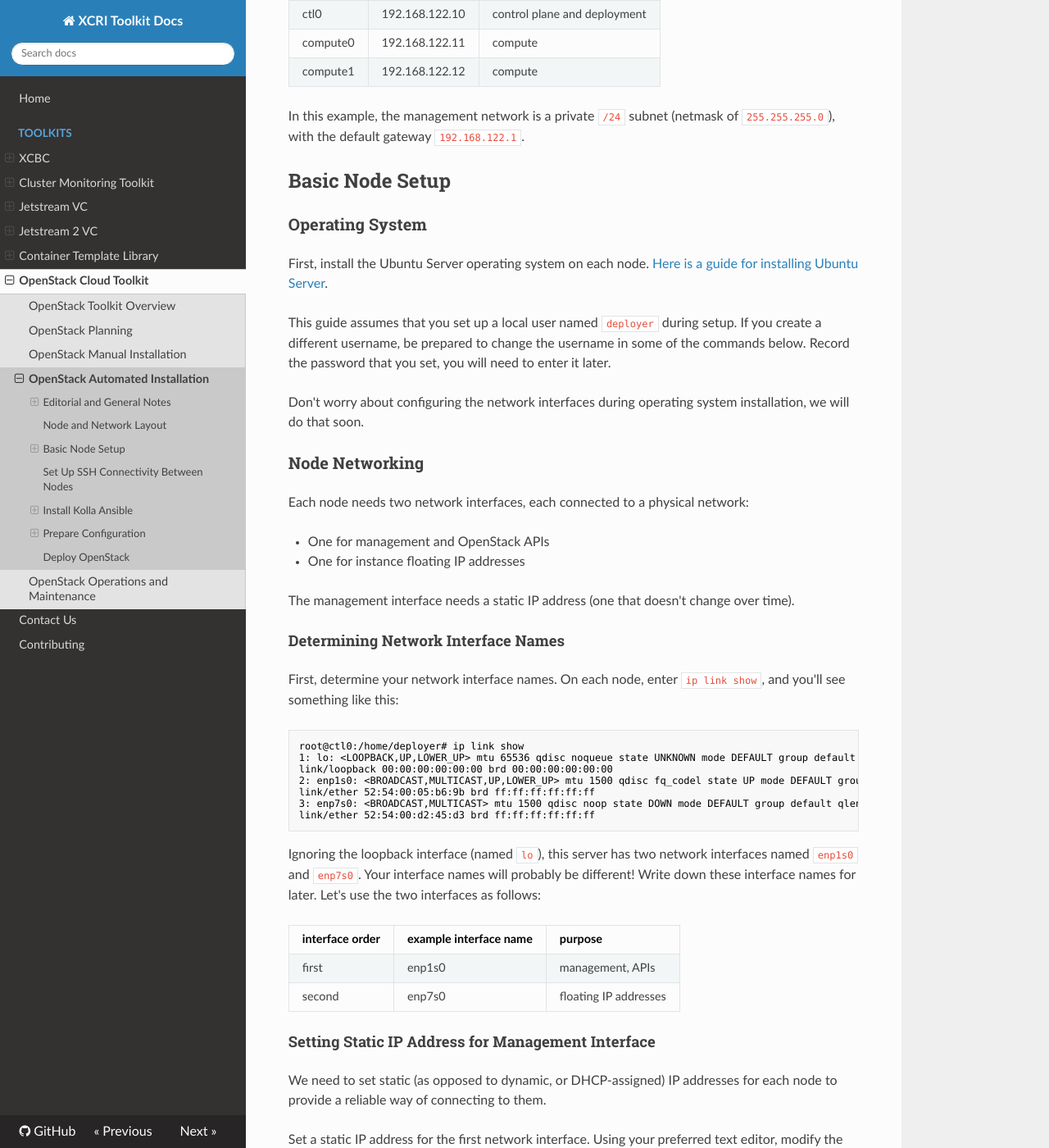
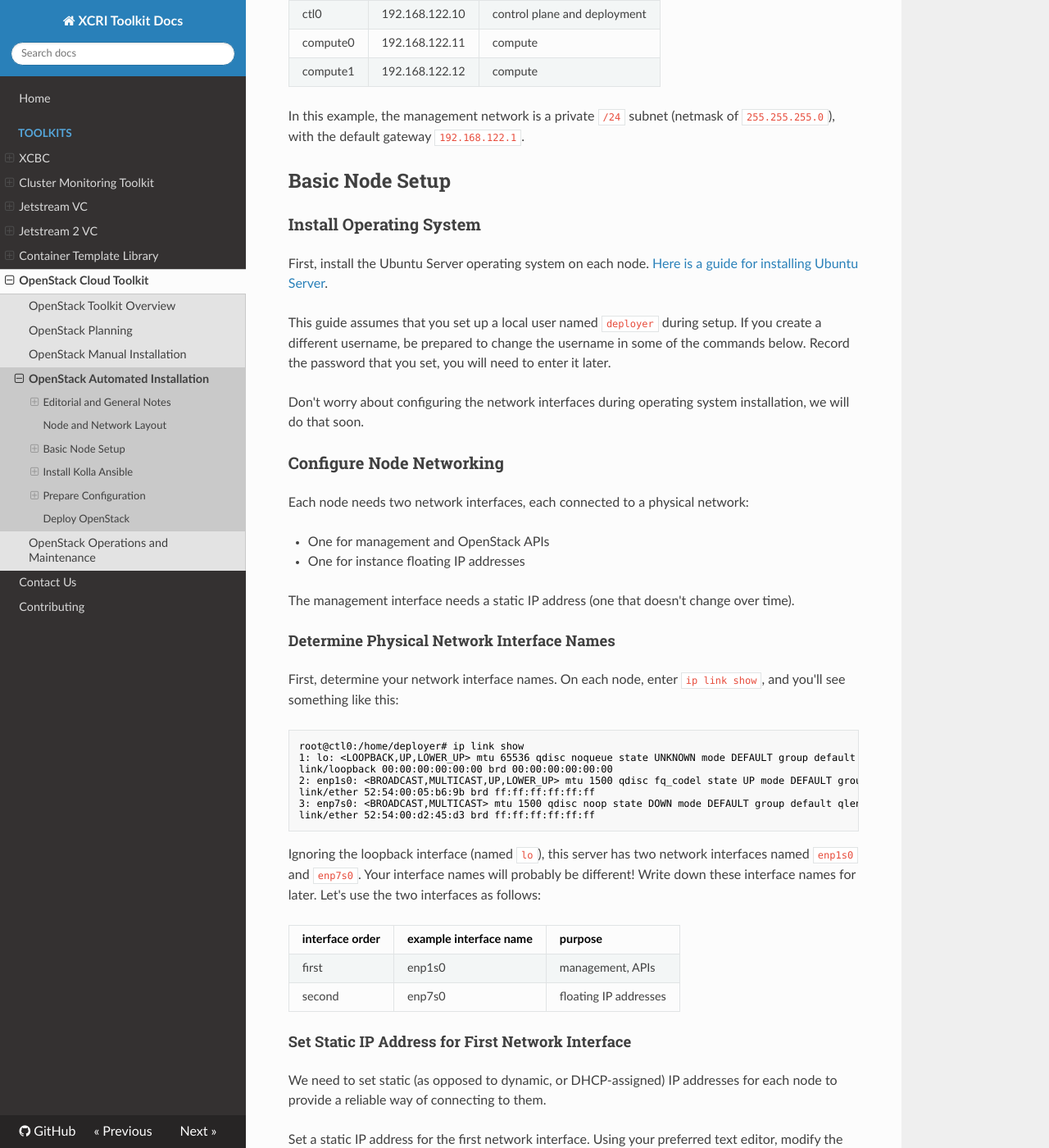
Before and after one commit to access-ci-org/Toolkit-Docs, an MkDocs documentation site: the page built from docs/toolkits/openstack-automated-installation.md, in a window 1280 px wide and 1400 px high, scrolled down 1849 px. Shown: the whole window at 82% size. Built offline with MkDocs 1.6.1, drawn with Linux system fonts in a browser that asks for light colours; nearby versions of some CDN libraries; old or Windows-style settings are respelled for this version of MkDocs; some of the changed text lies outside the part shown.

Commit message:
rework section heading levels and names

```diff
--- a/docs/toolkits/openstack-automated-installation.md
+++ b/docs/toolkits/openstack-automated-installation.md
@@ -48,7 +48,7 @@ In this example, the management network is a private `/24` subnet (netmask of `2
 
 ## Basic Node Setup
 
-### Operating System
+### Install Operating System
 
 First, install the Ubuntu Server operating system on each node. [Here is a guide for installing Ubuntu Server](https://ubuntu.com/tutorials/install-ubuntu-server#1-overview).
 
@@ -56,7 +56,7 @@ This guide assumes that you set up a local user named `deployer` during setup. I
 
 Don't worry about configuring the network interfaces during operating system installation, we will do that soon.
 
-### Node Networking
+### Configure Node Networking
 
 Each node needs two network interfaces, each connected to a physical network:
 
@@ -65,7 +65,7 @@ Each node needs two network interfaces, each connected to a physical network:
 
 The management interface needs a static IP address (one that doesn't change over time).
 
-#### Determining Network Interface Names
+#### Determine Physical Network Interface Names
 
 First, determine your network interface names. On each node, enter `ip link show`, and you'll see something like this:
 
@@ -86,7 +86,7 @@ Ignoring the loopback interface (named `lo`), this server has two network interf
 | first           | enp1s0                 | management, APIs      |
 | second          | enp7s0                 | floating IP addresses |
 
-#### Setting Static IP Address for Management Interface
+#### Set Static IP Address for First Network Interface
 
 We need to set static (as opposed to dynamic, or DHCP-assigned) IP addresses for each node to provide a reliable way of connecting to them.
 
@@ -108,7 +108,7 @@ Then run `netplan apply`.
 
 If you did this via SSH, you likely need to kill and restart your SSH session, connecting to the server at its new IP address.
 
-#### Setting up hostname resolution
+#### Configure Hostname Resolution
 
 On each node, add something like this to the bottom of the `/etc/hosts` file:
 
@@ -122,7 +122,7 @@ This lets the nodes connect to each other by their name instead of IP address.
 
 Test it with the `ping` commands, e.g. by running `ping compute1` from ctl0. _You must be able to ping every node by its hostname from every other node_, otherwise you will have trouble later in the process.
 
-## Set Up SSH Connectivity Between Nodes
+### Configure SSH Connectivity Between Nodes
 
 First, generate an SSH keypair on the deployment node, ctl0. Do this by running `ssh-keygen` as the root user, and answering the question prompts. For example:
 
```
